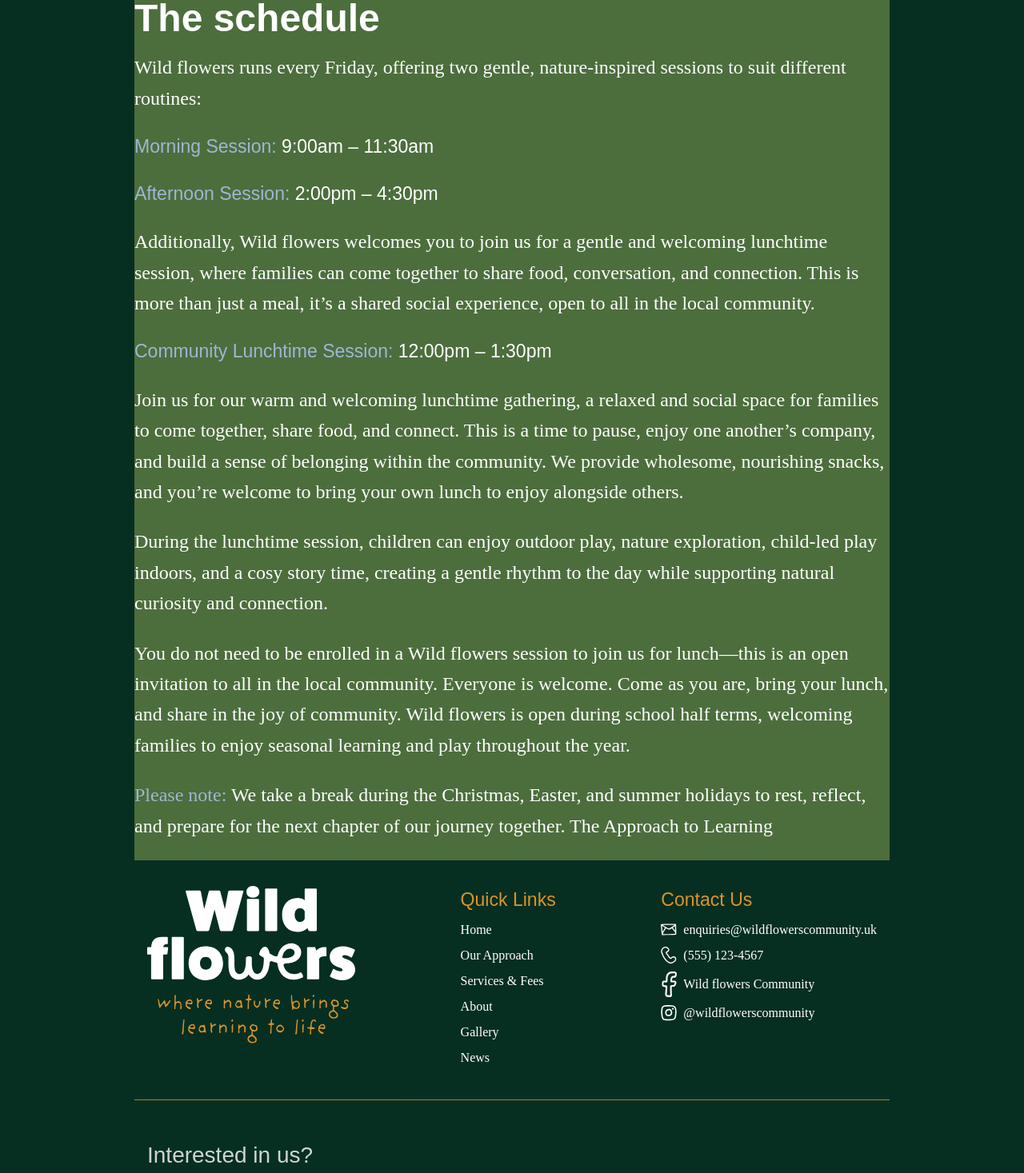
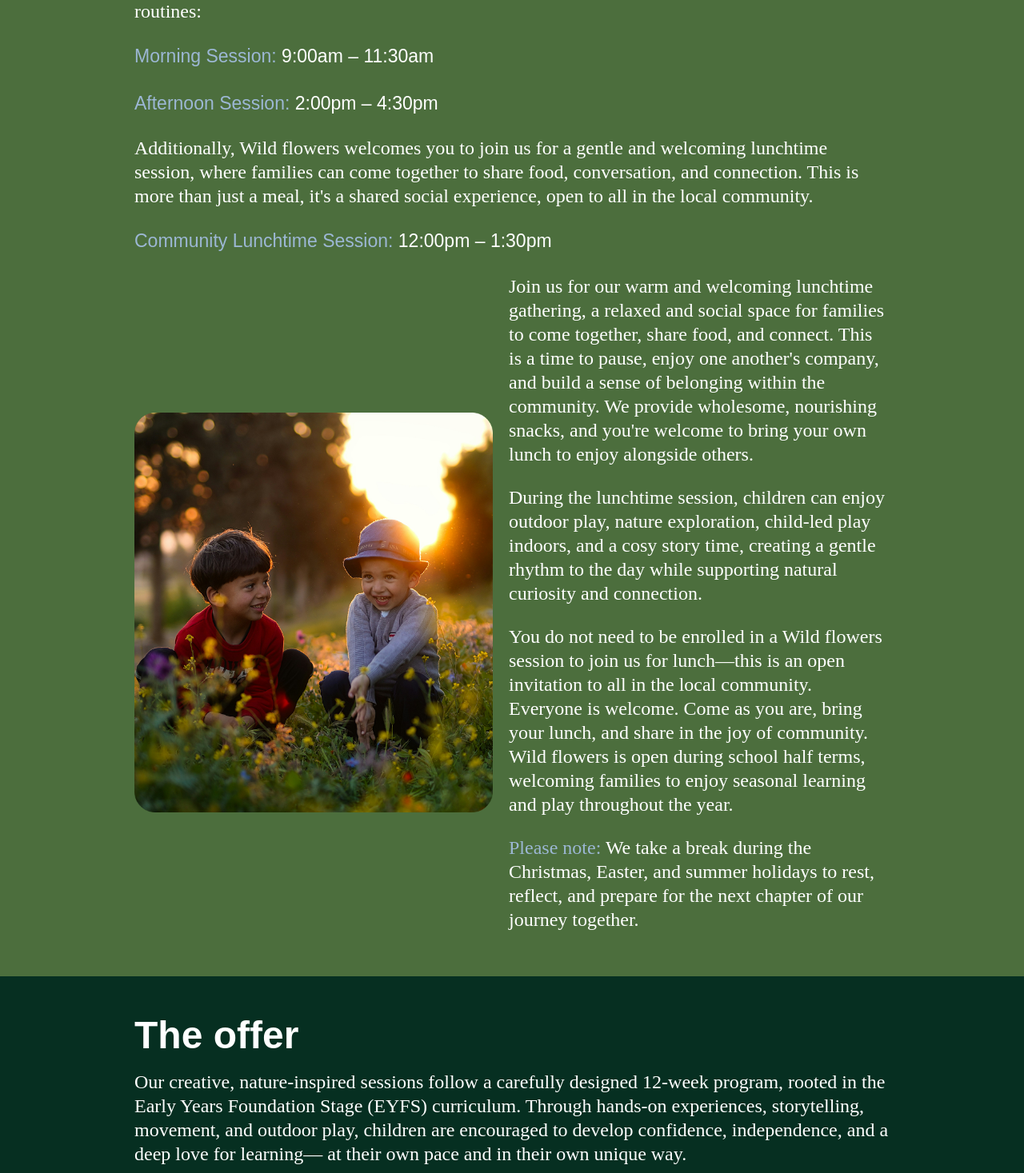
Before and after one commit to nick980v/wildflowers, a Next.js app: page /fees in a window 1280 px wide. Shown: the part 1330-2797 px from the top of the page at 80% size. Built offline with nearby package versions, Linux system fonts and the light colour scheme; a web font is replaced by a local one.

Commit message:
service and fees complete

```diff
--- a/src/app/fees/page.js
+++ b/src/app/fees/page.js
@@ -2,6 +2,7 @@ import Footer from "@/components/Footer";
 import Header from "@/components/Header";
 import styles from "./page.module.css";
 import Image from "next/image";
+import Link from "next/link";
 
 export default function Fees() {
   return (
@@ -32,7 +33,8 @@ export default function Fees() {
           </ul>
           <p className={styles.text}>
             We end each term with a gentle celebration and reflection, honouring
-            the children’s experiences and the power of learning through nature.
+            the children&apos;s experiences and the power of learning through
+            nature.
           </p>
           <p className={styles.text}>
             Every session is carefully planned to support all areas of the EYFS,
@@ -51,7 +53,19 @@ export default function Fees() {
           className={styles.lavender}
         />
       </div>
-      <div style={{ backgroundColor: "#4C6E3D" }}>
+      <div
+        style={{
+          backgroundColor: "#4C6E3D",
+          width: "100vw",
+          position: "relative",
+          left: "50%",
+          right: "50%",
+          marginLeft: "-50vw",
+          marginRight: "-50vw",
+          padding: "2rem 0",
+        }}
+      >
+        <div className="px-4 sm:px-8 md:px-12 lg:px-[168px]">
           <h1 className={styles.subHeading}>The schedule</h1>
           <p className={styles.text}>
             Wild flowers runs every Friday, offering two gentle, nature-inspired
@@ -67,43 +81,110 @@ export default function Fees() {
           </h1>
           <p className={styles.text}>
             Additionally, Wild flowers welcomes you to join us for a gentle and
-          welcoming lunchtime session, where families can come together to share
-          food, conversation, and connection. This is more than just a meal,
-          it’s a shared social experience, open to all in the local community.
+            welcoming lunchtime session, where families can come together to
+            share food, conversation, and connection. This is more than just a
+            meal, it&apos;s a shared social experience, open to all in the local
+            community.
           </p>
           <h1 className={styles.sessionText}>
             Community Lunchtime Session:{" "}
             <span className={styles.timingsText}>12:00pm – 1:30pm</span>
           </h1>
-
+          <div className={styles.fees}>
+            <Image
+              src="/Sunset-homepage.png"
+              alt="Sunset image"
+              width={448}
+              height={100}
+              className={styles.lavender}
+            />
+            <div>
               <p className={styles.text}>
-          Join us for our warm and welcoming lunchtime gathering, a relaxed and
-          social space for families to come together, share food, and connect.
-          This is a time to pause, enjoy one another’s company, and build a
-          sense of belonging within the community. We provide wholesome,
-          nourishing snacks, and you’re welcome to bring your own lunch to enjoy
-          alongside others.
+                Join us for our warm and welcoming lunchtime gathering, a
+                relaxed and social space for families to come together, share
+                food, and connect. This is a time to pause, enjoy one
+                another&apos;s company, and build a sense of belonging within
+                the community. We provide wholesome, nourishing snacks, and
+                you&apos;re welcome to bring your own lunch to enjoy alongside
+                others.
               </p>
               <p className={styles.text}>
-          During the lunchtime session, children can enjoy outdoor play, nature
-          exploration, child-led play indoors, and a cosy story time, creating a
-          gentle rhythm to the day while supporting natural curiosity and
-          connection.
+                During the lunchtime session, children can enjoy outdoor play,
+                nature exploration, child-led play indoors, and a cosy story
+                time, creating a gentle rhythm to the day while supporting
+                natural curiosity and connection.
               </p>
               <p className={styles.text}>
-          You do not need to be enrolled in a Wild flowers session to join us
-          for lunch—this is an open invitation to all in the local community.
-          Everyone is welcome. Come as you are, bring your lunch, and share in
-          the joy of community. Wild flowers is open during school half terms,
-          welcoming families to enjoy seasonal learning and play throughout the
-          year.
+                You do not need to be enrolled in a Wild flowers session to join
+                us for lunch—this is an open invitation to all in the local
+                community. Everyone is welcome. Come as you are, bring your
+                lunch, and share in the joy of community. Wild flowers is open
+                during school half terms, welcoming families to enjoy seasonal
+                learning and play throughout the year.
               </p>
               <p className={styles.text}>
-          <span style={{ color: "#9CB7D4" }}>Please note: </span>We take a break
-          during the Christmas, Easter, and summer holidays to rest, reflect,
-          and prepare for the next chapter of our journey together. The Approach
-          to Learning
+                <span style={{ color: "#9CB7D4" }}>Please note: </span>We take a
+                break during the Christmas, Easter, and summer holidays to rest,
+                reflect, and prepare for the next chapter of our journey
+                together.
               </p>
+            </div>
+          </div>
+        </div>
+      </div>
+      <div style={{ marginTop: "3rem" }}>
+        <h1 className={styles.subHeading}>The offer</h1>
+        <p className={styles.text}>
+          Our creative, nature-inspired sessions follow a carefully designed
+          12-week program, rooted in the Early Years Foundation Stage (EYFS)
+          curriculum. Through hands-on experiences, storytelling, movement, and
+          outdoor play, children are encouraged to develop confidence,
+          independence, and a deep love for learning— at their own pace and in
+          their own unique way.
+        </p>
+        <div className={styles.container}>
+          <div>
+            <h1 className={styles.subHeading}>Fees</h1>
+            <p className={styles.text}>
+              Each 2.5 hour Wild flowers session is{" "}
+              <span style={{ color: "#D9932C" }}>£15</span>, and this fee
+              includes all the resources required for an engaging and creative
+              experience.
+            </p>
+            <p className={styles.text}>
+              Parents have the flexibility to pay as they go or to prepay
+              sessions upfront. If you choose the prepayment option, you&apos;ll
+              receive a <span style={{ color: "#D9932C" }}>10% discount</span>{" "}
+              along with a free welcome pack—which includes a Wild flowers
+              drawstring bag, a name tag, a magnifying glass, and many
+              surprises! For families who prefer to pay weekly, the welcome pack
+              is available for <span style={{ color: "#D9932C" }}>£10</span>.
+            </p>
+            <p className={styles.text}>
+              Additionally, our lunchtime session is offered at{" "}
+              <span style={{ color: "#D9932C" }}>£5</span> per child, providing
+              a wonderful opportunity for extra community connection
+            </p>
+            <p className={styles.text}>
+              For queries relating to fees and payment, please get in touch
+              using the details provided on our{" "}
+              <Link
+                href="/contact"
+                style={{ color: "#D9932C", textDecoration: "none" }}
+              >
+                &apos;Contact Us&apos;
+              </Link>{" "}
+              page.
+            </p>
+          </div>
+          <Image
+            src="/Fees-flowers.svg"
+            alt="Fees flowers"
+            width={400}
+            height={100}
+            className={styles.lavender}
+          />
+        </div>
       </div>
       <Footer />
     </main>
--- a/src/app/fees/page.module.css
+++ b/src/app/fees/page.module.css
@@ -5,6 +5,7 @@
   display: flex;
   flex-direction: column;
   align-items: center;
+  margin-bottom: 3rem;
 }
 
 @media (min-width: 640px) {
@@ -80,8 +81,9 @@
 .text {
   color: white;
   font-size: 18px;
-  line-height: 1.6;
+  line-height: 125%;
   margin-bottom: 1.5rem;
+
 }
 
 .text ul {
@@ -121,6 +123,17 @@
     font-size: 23px
 }
 
+.fees {
+  display: flex;
+  flex-direction: row;
+  align-items: center;
+  gap: 20px;
+}
+
+.textImage {
+  display: flex
+}
+
 @media (min-width: 640px) {
   .heading {
     font-size: 52px;
```
Also changed, not shown: public/Fees-flowers.svg (added). Lines whose indentation alone changed are shown as unchanged.
